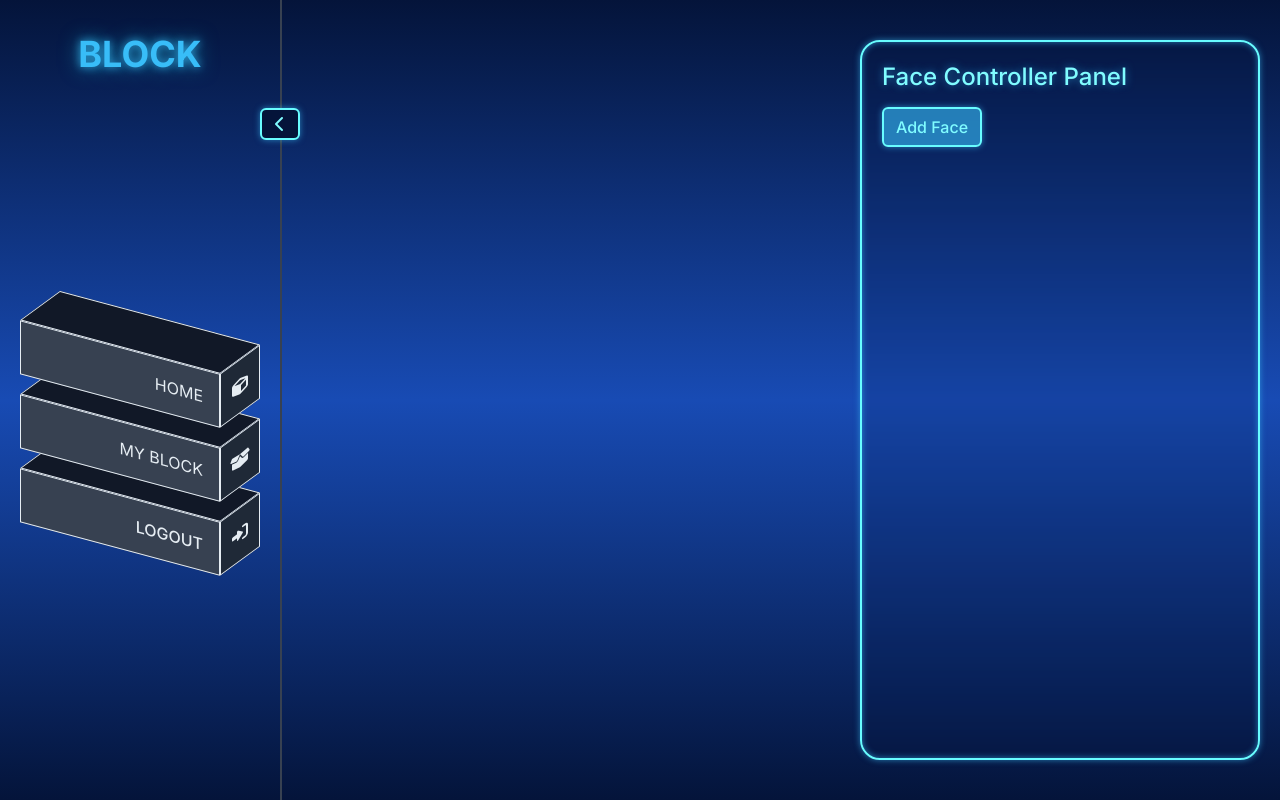
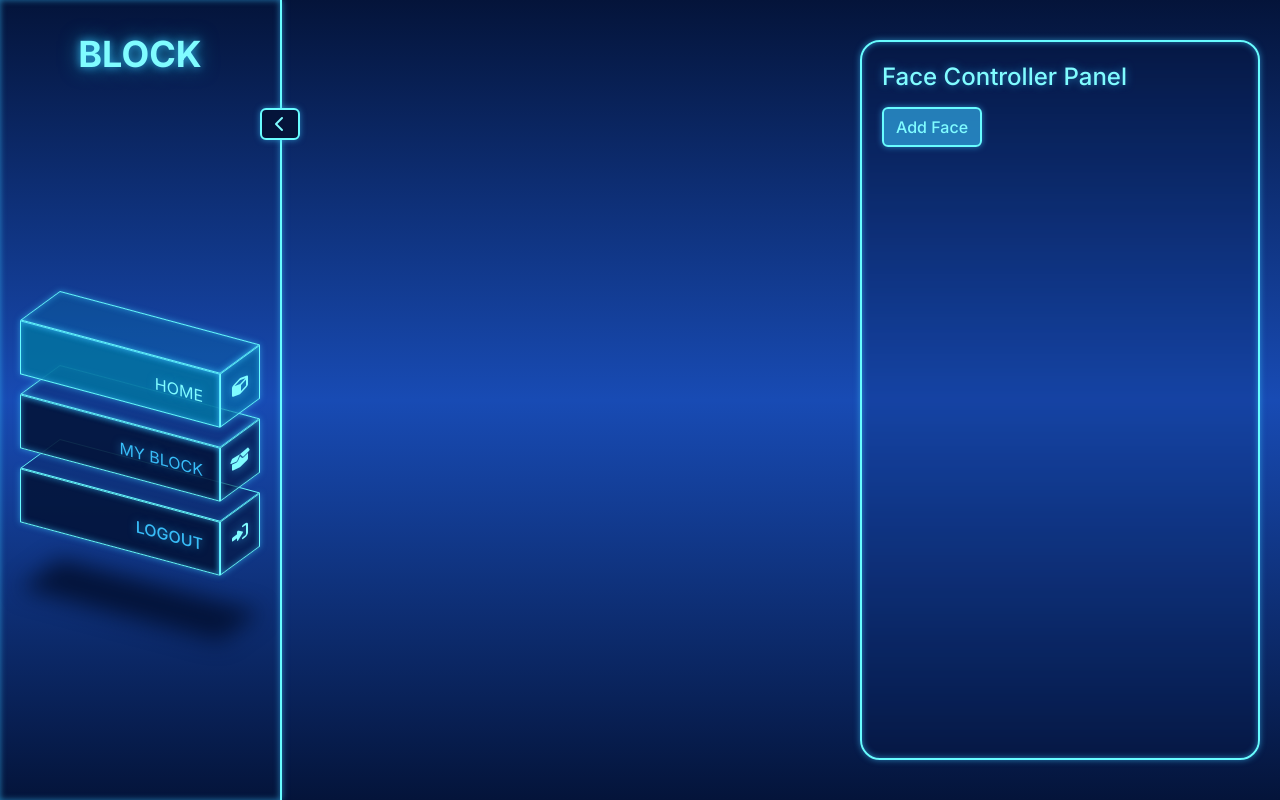
Before and after one commit to PanpaKawaii/Block, a React (Vite) app: page / in a window 1280 px wide. Built offline with nearby package versions, Linux system fonts and the light colour scheme.

Commit message:
Fix Style NavBar

```diff
--- a/src/App.css
+++ b/src/App.css
@@ -195,7 +195,7 @@ video::-webkit-media-controls-play-button {
 }
 
 .glow {
-  color: var(--primary);
+  color: var(--accent);
   text-shadow: 0 0 8px #38bdf8cc, 0 0 20px #22d3ee99;
 }
 
--- a/src/app/pages/NavigationBar/NavigationBar.css
+++ b/src/app/pages/NavigationBar/NavigationBar.css
@@ -1,6 +1,7 @@
 .navigation-bar-container {
     height: 100vh;
-    border-right: 2px solid var(--gray-3);
+    border-right: 2px solid var(--border);
+    box-shadow: 0 0 6px var(--border-glow), inset 0 0 6px var(--border-glow);
     box-sizing: border-box;
     position: fixed !important;
     scrollbar-width: none;
@@ -21,7 +22,7 @@
     .btn-collapsed {
         padding: 4px;
         width: 40px;
-        background: rgba(4, 20, 58, 1);
+        background: var(--background-1);
         position: absolute;
         right: -20px;
         transform: rotateZ(0deg);
@@ -49,31 +50,51 @@
                 transition: all 0.2s ease;
                 z-index: calc(1 * var(--i));
 
+                &.located {
+                    .face-text {
+                        color: var(--accent);
+                        background: #0471A0E6;
+                    }
+
+                    .face-text::before {
+                        background: #0471A04D;
+                    }
+
+                    .face-icon {
+                        color: var(--accent);
+                        background: #0471A099;
+                    }
+                }
+
                 &:hover {
                     transform: skewY(15deg) translateX(40px);
                 }
 
                 &:hover .face-text {
-                    background: #ff0080;
+                    color: var(--accent);
+                    background: #38BDF8E6;
                 }
 
                 &:hover .face-text::before {
-                    background: #ff8000;
+                    background: #38BDF84D;
                 }
 
                 &:hover .face-icon {
-                    background: #0080ff;
+                    color: var(--accent);
+                    background: #38BDF899;
                 }
 
                 .face-text {
-                    color: var(--text-primary);
+                    color: var(--primary);
                     position: relative;
                     width: 200px;
                     padding: 16px;
                     margin: 0 0 20px;
-                    background: var(--gray-3);
+                    background: #04143AE6;
                     transition: all 0.2s ease;
-                    border: 1px solid var(--text-primary);
+                    border: 1px solid var(--border);
+                    box-shadow: 0 0 6px var(--border-glow), inset 0 0 6px var(--border-glow);
+                    text-shadow: 0 0 8px var(--border-glow);
                     box-sizing: border-box;
 
                     span {
@@ -88,20 +109,18 @@
                         left: -1px;
                         width: 100%;
                         height: 38px;
-                        background: var(--gray-1);
+                        background: #04143A4D;
                         transform-origin: bottom;
                         transform: skewX(-45deg);
                         transition: all 0.2s ease;
-                        border: 1px solid var(--text-primary);
-                    }
-
-                    &:last-child::before {
-                        box-shadow: -120px 120px 20px 0 #00000040;
+                        border: 1px solid var(--border);
+                        box-shadow: 0 0 6px var(--border-glow), inset 0 0 6px var(--border-glow);
+                        text-shadow: 0 0 8px var(--border-glow);
                     }
                 }
 
                 .face-icon {
-                    color: var(--text-primary);
+                    color: var(--accent);
                     display: flex;
                     justify-content: center;
                     align-items: center;
@@ -110,11 +129,13 @@
                     right: -40px;
                     width: 40px;
                     height: 100%;
-                    background: var(--gray-2);
+                    background: #04143A99;
                     transform-origin: left;
                     transform: skewY(-45deg);
                     transition: all 0.2s ease;
-                    border: 1px solid var(--text-primary);
+                    border: 1px solid var(--border);
+                    box-shadow: 0 0 6px var(--border-glow), inset 0 0 6px var(--border-glow);
+                    text-shadow: 0 0 8px var(--border-glow);
                     box-sizing: border-box;
                 }
             }
@@ -127,6 +148,10 @@
                     margin: 0 !important;
                     text-align: right;
                 }
+            }
+
+            &:last-child .face-text::before {
+                box-shadow: 120px 120px 20px 0 var(--background-1);
             }
         }
     }
@@ -148,14 +173,6 @@
 
                     &:hover {
                         transform: skewY(30deg) translateX(90px);
-                    }
-
-                    &:hover .face-text::before {
-                        background: #ff8000;
-                    }
-
-                    &:hover .face-icon {
-                        background: #0080ff;
                     }
 
                     &:hover .face-text>span {
--- a/src/app/pages/NavigationBar/NavigationBar.jsx
+++ b/src/app/pages/NavigationBar/NavigationBar.jsx
@@ -30,7 +30,7 @@ export default function NavigationBar() {
                 <ul>
                     {menuItems.map((item, index) => (
                         <li key={index}>
-                            <div className='box' style={{ '--i': menuItems.length - index }}>
+                            <div className={`box ${location.pathname.includes(item.path) ? 'located' : ''}`} style={{ '--i': menuItems.length - index }}>
                                 <Link to={`${item.path}`}>
                                     <div className='face-text'><span>{item.name}</span></div>
                                     <div className='face-icon'><i className={`fa-solid fa-${item.icon}`} /></div>
```
